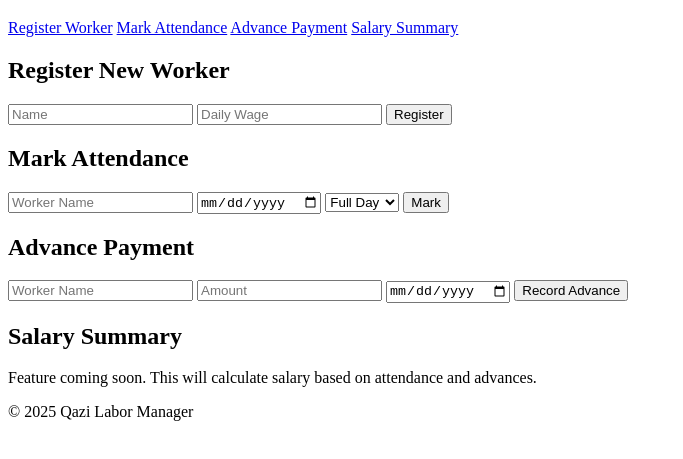
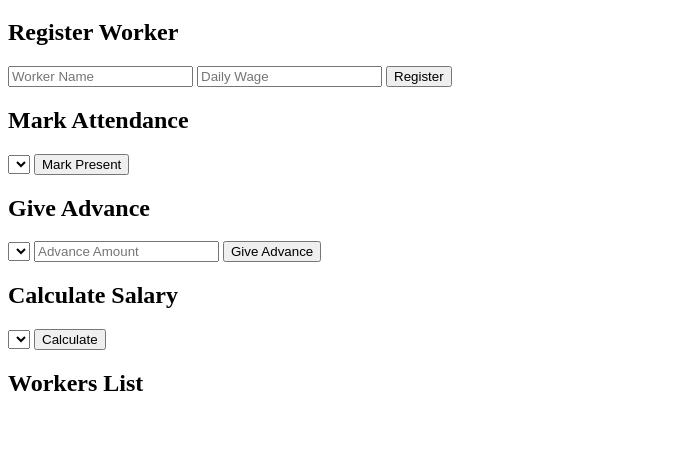
Before and after one commit to mfqooo7/qazi-labor-manager1, a plain HTML site: page index.html in a window 1280 px wide. Shown: the part 61-520 px from the top of the page, without its empty margins (0-683 px from the left). Drawn offline with Linux system fonts and the light colour scheme.

Commit message:
Update index.html

```diff
--- a/index.html
+++ b/index.html
@@ -2,63 +2,46 @@
 <html lang="en">
 <head>
   <meta charset="UTF-8" />
-  <meta name="viewport" content="width=device-width, initial-scale=1.0" />
+  <meta name="viewport" content="width=device-width, initial-scale=1.0"/>
   <title>Qazi Labor Manager</title>
   <link rel="stylesheet" href="style.css" />
 </head>
 <body>
-  <header>
+  <div class="container">
     <h1>Qazi Labor Manager</h1>
-    <nav>
-      <a href="#register">Register Worker</a>
-      <a href="#attendance">Mark Attendance</a>
-      <a href="#advance">Advance Payment</a>
-      <a href="#salary">Salary Summary</a>
-    </nav>
-  </header>
 
-  <main>
-    <section id="register">
-      <h2>Register New Worker</h2>
-      <form id="registerForm">
-        <input type="text" placeholder="Name" required />
-        <input type="number" placeholder="Daily Wage" required />
-        <button type="submit">Register</button>
-      </form>
+    <section>
+      <h2>Register Worker</h2>
+      <input type="text" id="workerName" placeholder="Worker Name" />
+      <input type="number" id="dailyWage" placeholder="Daily Wage" />
+      <button onclick="registerWorker()">Register</button>
     </section>
 
-    <section id="attendance">
+    <section>
       <h2>Mark Attendance</h2>
-      <form id="attendanceForm">
-        <input type="text" placeholder="Worker Name" required />
-        <input type="date" required />
-        <select required>
-          <option value="full">Full Day</option>
-          <option value="half">Half Day</option>
-        </select>
-        <button type="submit">Mark</button>
-      </form>
+      <select id="attendanceWorker"></select>
+      <button onclick="markAttendance()">Mark Present</button>
     </section>
 
-    <section id="advance">
-      <h2>Advance Payment</h2>
-      <form id="advanceForm">
-        <input type="text" placeholder="Worker Name" required />
-        <input type="number" placeholder="Amount" required />
-        <input type="date" required />
-        <button type="submit">Record Advance</button>
-      </form>
+    <section>
+      <h2>Give Advance</h2>
+      <select id="advanceWorker"></select>
+      <input type="number" id="advanceAmount" placeholder="Advance Amount" />
+      <button onclick="giveAdvance()">Give Advance</button>
     </section>
 
-    <section id="salary">
-      <h2>Salary Summary</h2>
-      <p>Feature coming soon. This will calculate salary based on attendance and advances.</p>
+    <section>
+      <h2>Calculate Salary</h2>
+      <select id="salaryWorker"></select>
+      <button onclick="calculateSalary()">Calculate</button>
+      <div id="salaryResult"></div>
     </section>
-  </main>
 
-  <footer>
-    <p>&copy; 2025 Qazi Labor Manager</p>
-  </footer>
+    <section>
+      <h2>Workers List</h2>
+      <ul id="workersList"></ul>
+    </section>
+  </div>
 
   <script src="app.js"></script>
 </body>
```
